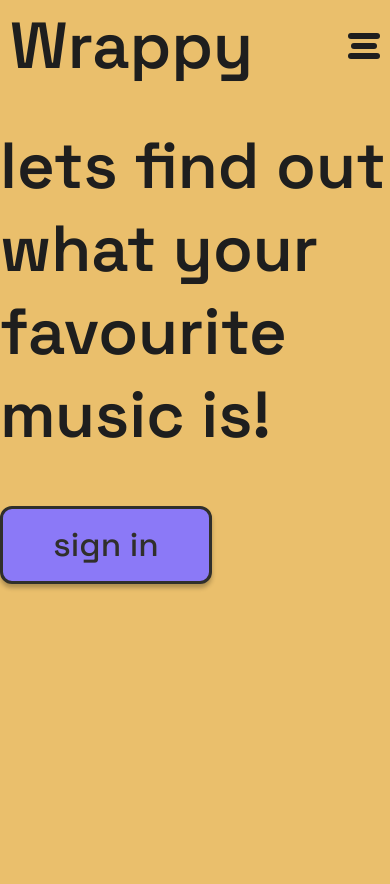
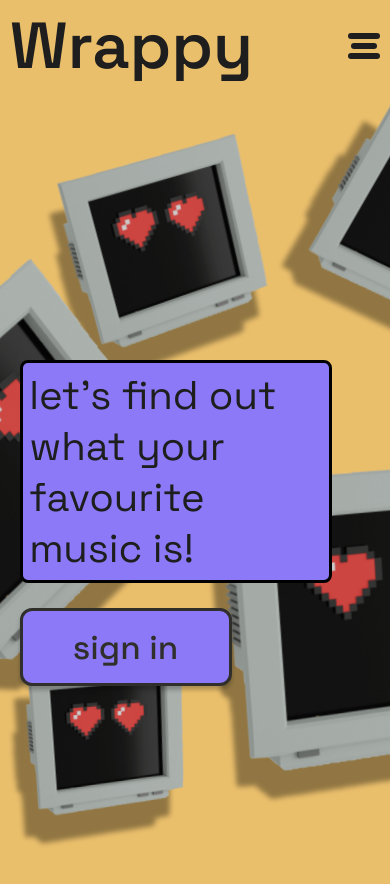
Before and after one commit to kaengurubeutel/wrappy, a Vue app in the folder frontend/: page / in a window 390 px wide. Shown: the top 884 px of the page. Before the commit the page ends 844 px from the top, so only its background shows below. Built offline with nearby package versions, Linux system fonts and the light colour scheme.

Commit message:
finished landingpage responsive

```diff
--- a/frontend/src/App.vue
+++ b/frontend/src/App.vue
@@ -17,7 +17,7 @@ import Landingpage from './pages/Landingpage.vue';
   </header>
 
   <main>
-    <Landingpage class="landing"></Landingpage>
+    <Landingpage  class="landing"></Landingpage>
     <Menu class="menu" v-if="states.burgerIsActivated" style=""></Menu>
 
   </main>
@@ -34,6 +34,7 @@ import Landingpage from './pages/Landingpage.vue';
 
 <style scoped>
 
+
 header{
   display: flex;
   justify-content:space-around;
@@ -49,9 +50,13 @@ header{
 
 .landing {
 position:absolute;
+left: 0;
 z-index: 1;
+
+@media screen and (max-width:720px){
+  left: 0%;
 }
-
+}
 .menu {
   position:relative;
   z-index: 2;
--- a/frontend/src/pages/Landingpage.vue
+++ b/frontend/src/pages/Landingpage.vue
@@ -17,33 +17,39 @@ export default {
 
 
 <template>
+  <div v-if="!states.burgerIsActivated"  class = "landing">
     <div class="landingwrapper">
+      <div class = "tvwrapper">
         <img class = "f1" src="../assets/Fernseher_y1yztk_c_scale,w_924.png">
         <img class = "f2" src="../assets/Fernseher_y1yztk_c_scale,w_924.png">
         <img class = "f3" src="../assets/Fernseher_y1yztk_c_scale,w_924.png">
         <img class = "f4" src="../assets/Fernseher_y1yztk_c_scale,w_924.png">
         <img class = "f5" src="../assets/Fernseher_y1yztk_c_scale,w_924.png">
+      </div>
 
       <div class = "signinwrapper">
-        <h1>lets find out what your favourite music is!</h1>
+          <h1>let's find out what your favourite music is!</h1>
           <a><div class="signinbox">sign in</div></a>
       </div>
+    </div>
+  </div>
 
-  </div>
 </template>
 
 
 <style scoped>
 
 
-.landingwrapper {
+.landing {
   width:95%;
+  height: 90%;
+
 }
 
 img {
     position: absolute;
     filter: drop-shadow(-22px 39px 4px rgb(0 0 0 / 0.38));
-    display: none;
+    z-index: 1;
 }
 
 .signinbox {
@@ -57,8 +63,13 @@ img {
     width: 212px;
     height: 78px;
     background: #8B79F7;
-    border: 3px solid #302F2B
-;
+    border: 3px solid #302F2B;
+    -webkit-touch-callout: none;
+    -webkit-user-select: none;
+     -khtml-user-select: none;
+       -moz-user-select: none;
+        -ms-user-select: none;
+            user-select: none;
     box-shadow: 0px 4px 4px rgba(0, 0, 0, 0.25);
     border-radius: 12px;
 }
@@ -69,13 +80,151 @@ img {
 
 h1 {
   width: 15rem;
-  margin-bottom: 50px;
+  padding: 0.25rem;
+  font-weight: 400;
+  margin-bottom: 25px;
+  background: #8B79F7;
+  border: 3px solid #000000;
+  border-radius: 8px;
 }
 
 .signinwrapper {
   width:15rem;
   display: flex;
   flex-direction: column;
+  position: absolute;
+  z-index: 1;
+  left: 60%;
+  top: 10%;
 }
 
+.f1 {
+  transform: rotate(-12.5deg);
+  width: 700px;
+  height: 700px;
+  left: 100px;
+  top: 10px;
+}
+
+.f2 {
+  transform: rotate(-41.72deg);
+  width: 350px;
+  height: 350px;
+  left: 50px;
+  top: 570px;
+}
+
+.f3 {
+  transform: rotate(-32.57deg);
+  width: 282.16px;
+  height: 287.69px;
+  left: 345px;
+  top: 659.9px;
+}
+
+.f4 {
+  transform: rotate(34.82deg);
+  width: 550px;
+  height: 550px;
+  left: 750.34px;
+  top: -60px;
+}
+
+.f5 {
+  transform: rotate(10.69deg);
+  width: 330px;
+  height: 330px;
+  left: 684.65px;
+  top: 500px;
+}
+
+.tvwrapper {
+  transform: scale(70%);
+  position:relative;
+  left: -150px;
+  top: -60px;
+}
+
+
+@media screen and (max-width:720px){
+
+.tvwrapper {
+  transform: scale(70%);
+  position:relative;
+  left: -150px;
+  top: -60px;
+}
+
+h1 {
+  font-size: 40px;
+  width: 11rem;
+  padding: 0.25rem;
+  font-weight: 400;
+  margin-bottom: 25px;
+  background: #8B79F7;
+  border: 3px solid #000000;
+  border-radius: 8px;
+}
+
+.signinwrapper {
+  width:15rem;
+  display: flex;
+  flex-direction: column;
+  position: absolute;
+  z-index: 1;
+  left: 5%;
+  top: 30%;
+}
+
+.f1 {
+  width: 300px;
+  height: auto;
+  left: 150%;
+  top: 140.56px;
+  transform: rotate(30deg);
+}
+
+.f2 {
+  width: 300px;
+  height: auto;
+  left: 55%;
+  top: 170.56px;
+  transform: rotate(-15deg);
+}
+
+.f3 {
+  width: 500px;
+  height: auto;
+  left: -30%;
+  top: 400.56px;
+  transform: rotate(-40deg);
+}
+
+.f4 {
+  width: 500px;
+  height: auto;
+  left:110%;
+  top:600.56px;
+  transform: rotate(-4deg);
+}
+
+.f5 {
+  width: 250px;
+  height: auto;
+  left:40%;
+  top:900px;
+  transform: rotate(-4deg);
+}
+
+.landing {
+  width:100%;
+  height: 100%;
+  overflow: hidden;
+}
+
+
+}
+
+
+
 </style>
--- a/frontend/src/pages/Menu.vue
+++ b/frontend/src/pages/Menu.vue
@@ -23,12 +23,12 @@ export default {
 <div class = "background">
   <div class = "menu-wrapper">
         <div class = "menu">
-                <h1>about</h1>
-                <div v-if="states.authkey !== ''">
+                <div v-if="states.authkey == ''">
                   <p>user</p>
                   <div class = "username">username</div>
                   <h1>logout</h1>
                 </div>
+
                 <div v-else>
                   <br/>
                   <br/>
@@ -36,6 +36,7 @@ export default {
                   <br/>
                   <br/>
                 </div>
+                <h1>about</h1>
 
 
         </div>
@@ -47,7 +48,9 @@ export default {
 <style scoped>
 
 .background {
-  margin-top: 30px;
+  margin: 0;
+  padding-top: 10%;
+  padding-bottom: 10%;
   background-color: #EABF6C;
 }
 .menu-wrapper{
@@ -65,6 +68,7 @@ export default {
 
 h1 {
   cursor: pointer;
+  width: 95%;
 }
 
 h1:hover {
@@ -91,4 +95,21 @@ h1:active {
 p {
     margin-bottom: 0;
 }
+
+
+@media screen and (max-width:720px){
+
+
+.username {
+  margin-top: 0;
+  font-size: 2.7em;
+  line-height: auto;
+  font-size: 50px;
+  font-weight: 600;
+}
+
+}
+
+
+
 </style>
```
Also changed, not shown: frontend/src/style.css (+5 -20 lines). Lines whose indentation alone changed are shown as unchanged.
